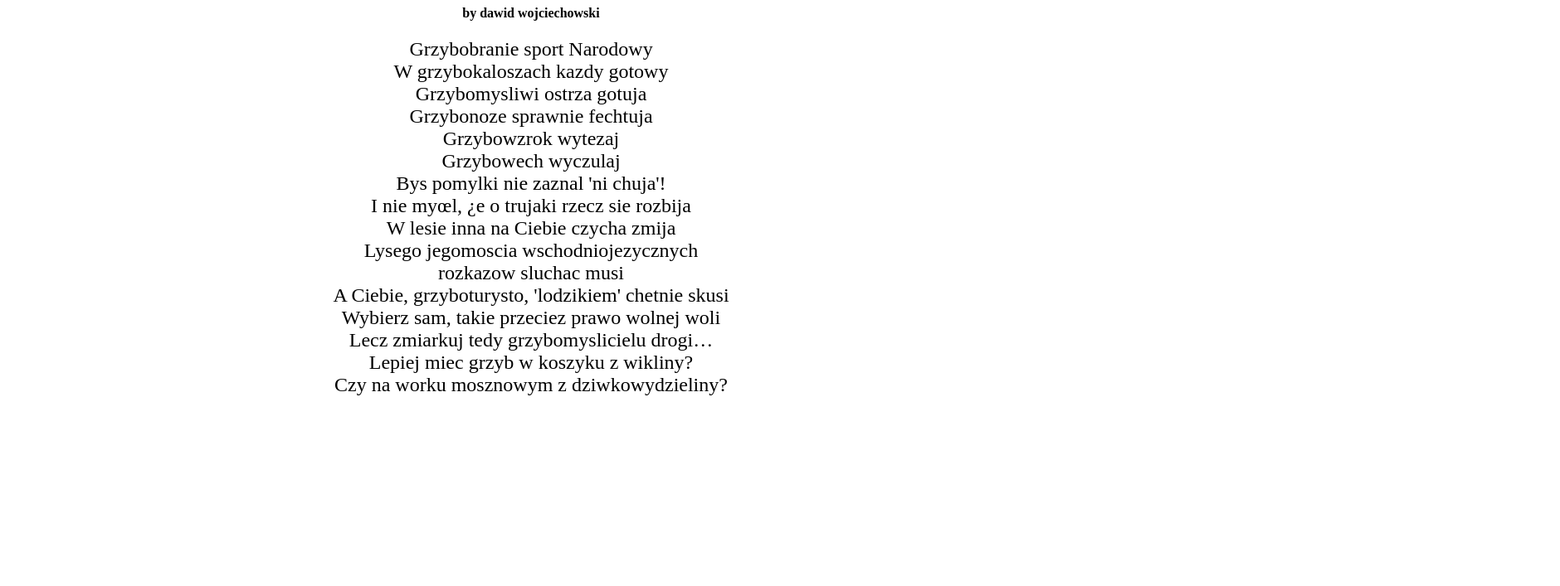
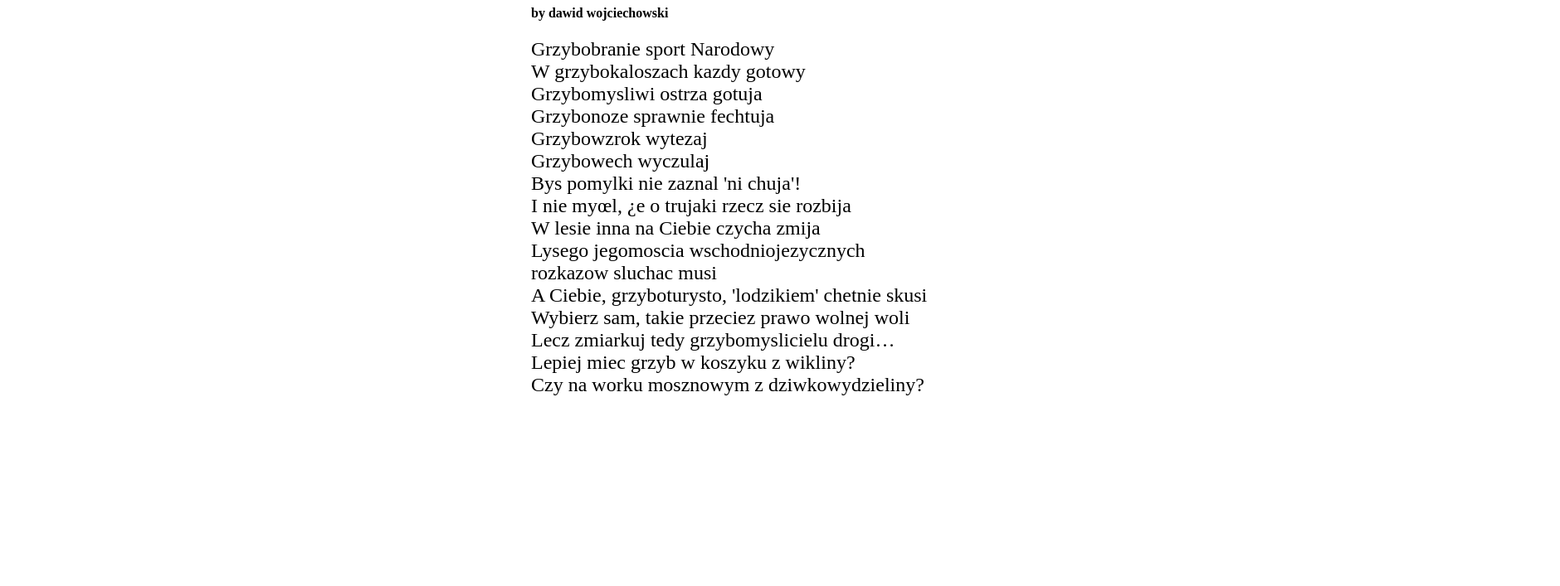
Before and after one commit to dawidmwojciechowski/nauka-gita, a plain HTML site: page index.html in a window 1280 px wide. Shown: the part 93-800 px from the top of the page at 83% size, 1880 px wide, since content can reach past the window. Drawn offline with Linux system fonts and the light colour scheme.

Commit message:
Add style for content

```diff
--- a/style.css
+++ b/style.css
@@ -5,8 +5,8 @@ body {
 
 div {
 	display: flex-column;
-	justify-content: center;
-	text-align: center;
+	justify-content: flex-start;
+	transform: translate(50%, 0%);
 }
 
 
```
Also changed, not shown: add basic html code.png (added).
